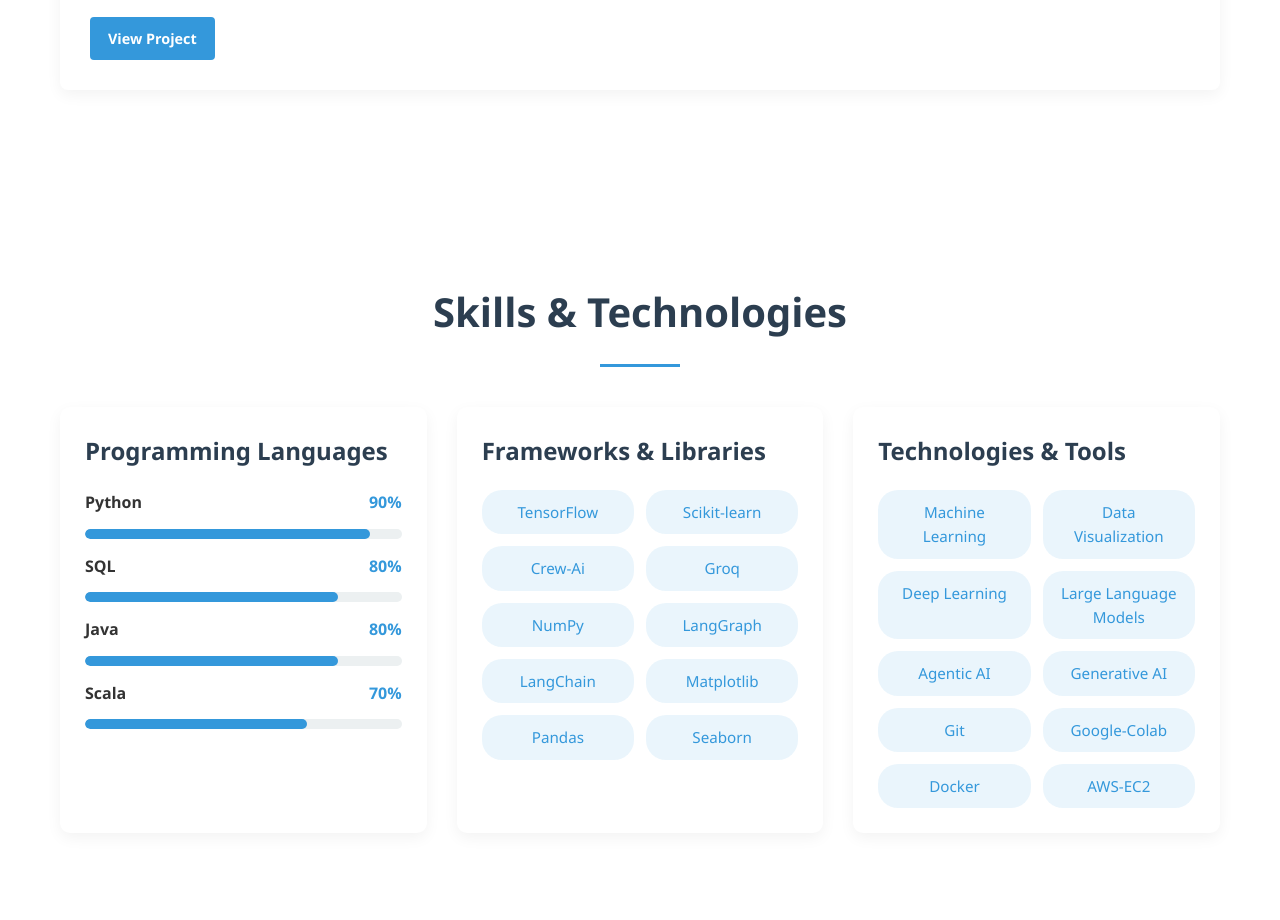
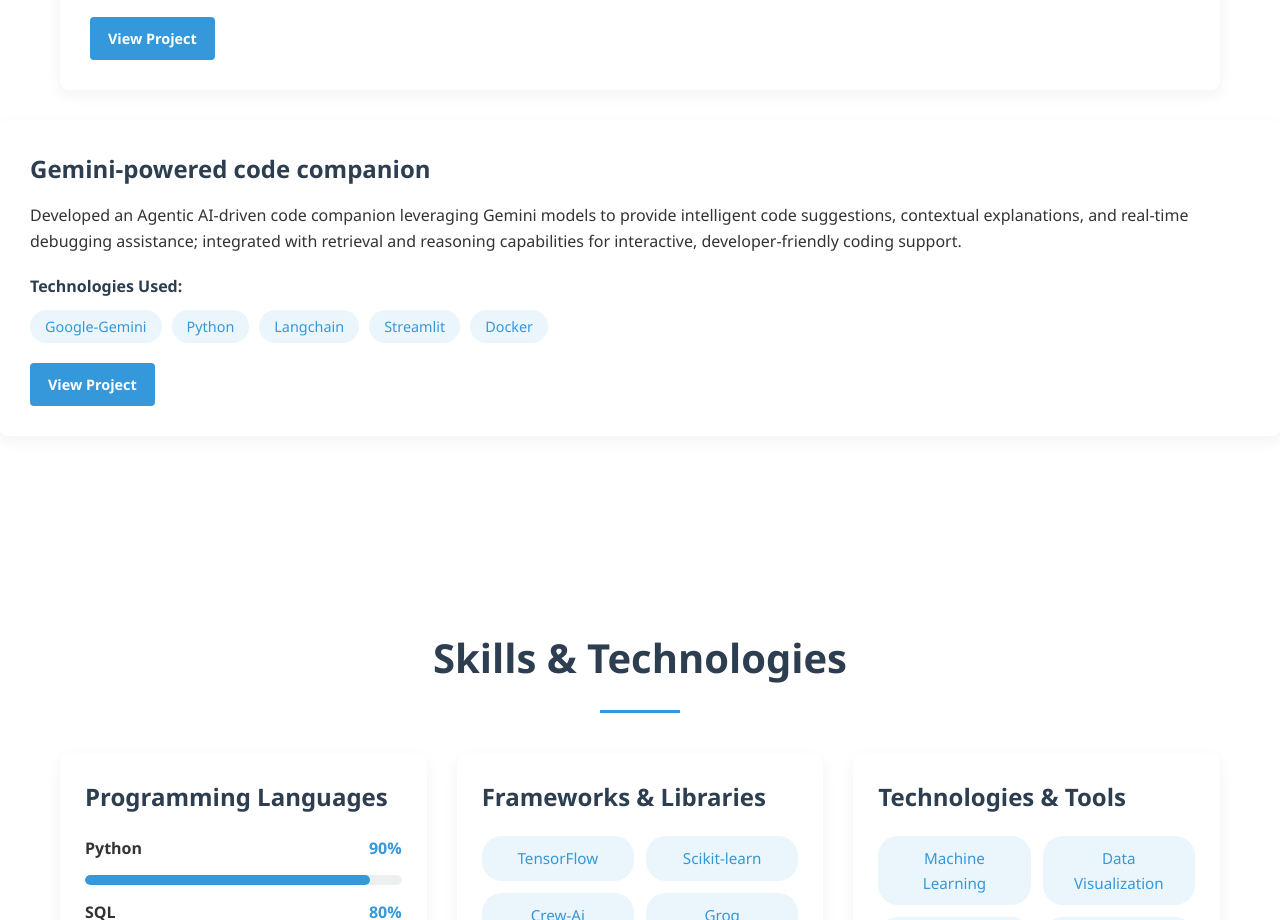
Before and after one commit to Karansingh-25/Portfolio, a plain HTML site: page index.html in a window 1280 px wide. Shown: the part 2828-3748 px from the top of the page. Drawn offline with Linux system fonts and the light colour scheme.

Commit message:
Update index.html

```diff
--- a/index.html
+++ b/index.html
@@ -133,6 +133,26 @@
                 <a href="https://agenticai-mzw3nep8jsyhxvthji7jqv.streamlit.app/" class="btn btn-small">View Project</a>
             </div>
         </div>
+
+            <div class="project-card">
+                <h3>Gemini-powered code companion</h3>
+                <p>Developed an Agentic AI-driven code companion leveraging Gemini models to provide intelligent code suggestions, contextual explanations, and real-time debugging assistance; integrated with retrieval and reasoning capabilities for interactive, developer-friendly coding support.
+</p>
+
+                <div class="technologies">
+                    <h4>Technologies Used:</h4>
+                    <ul>
+                        <li>Google-Gemini</li>
+                        <li>Python</li>
+                        <li>Langchain</li>
+                        <li>Streamlit</li>
+                        <li>Docker</li>
+                    </ul>
+                </div>
+                <a href="https://agenticai-mzw3nep8jsyhxvthji7jqv.streamlit.app/" class="btn btn-small">View Project</a>
+            </div>
+        </div>
+
     </section>
 
     <section id="skills" class="section">
```
